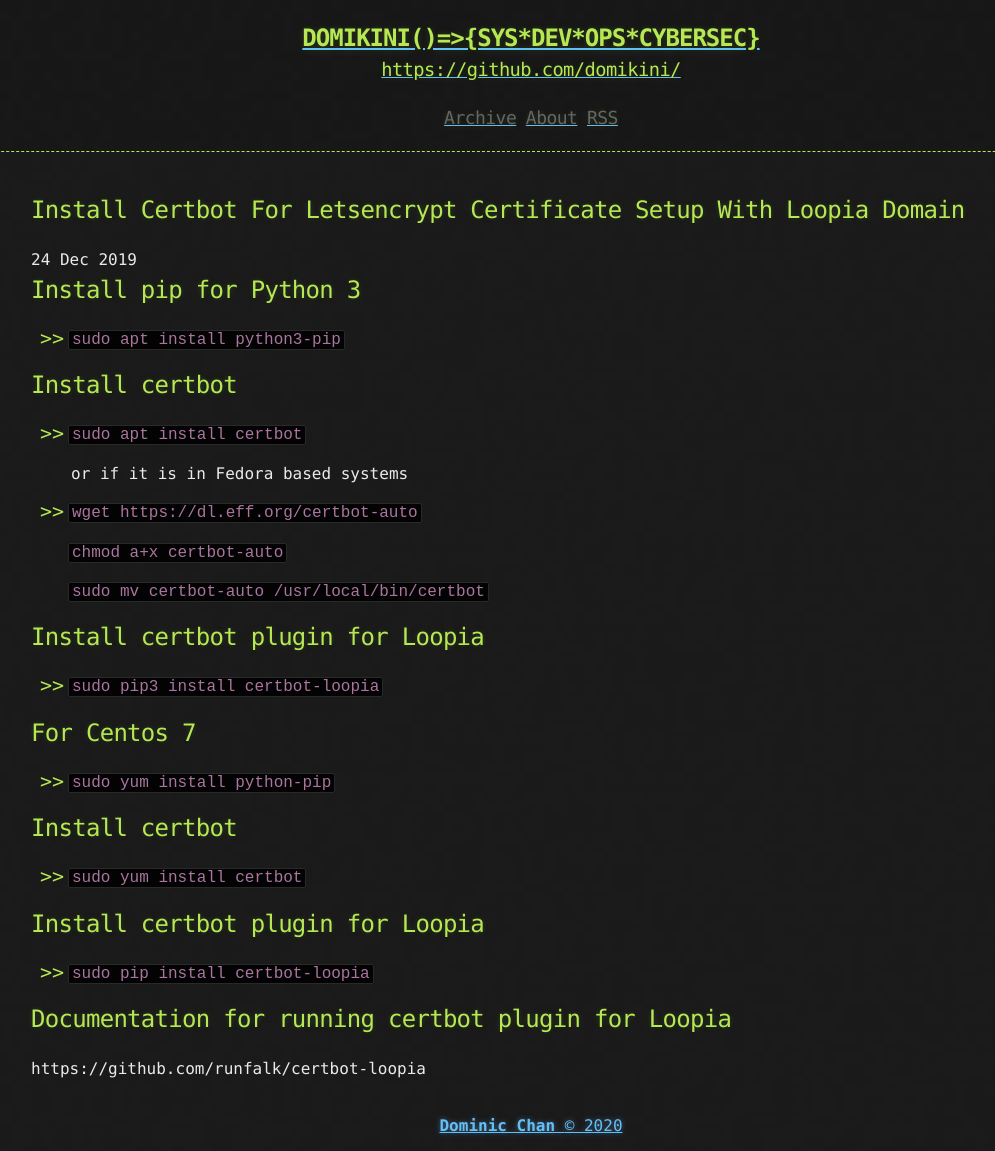
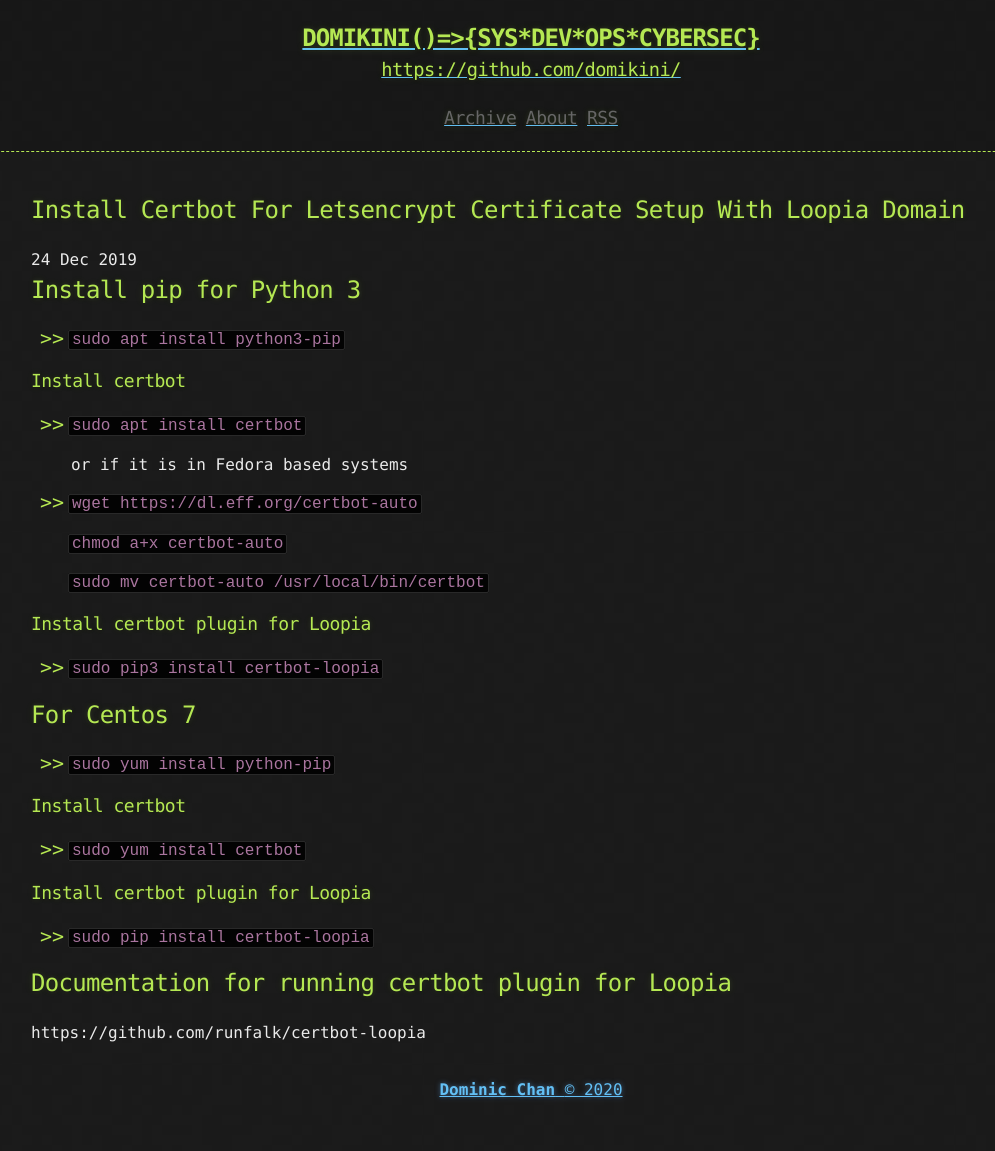
Before and after one commit to domikini/domikini.github.io, a Jekyll site: the page built from _posts/2019-12-24-Install-certbot-for-letsencrypt-certificate-setup-with-loopia-domain.md, in a window 1280 px wide. Shown: the whole page, without its empty margins (109-1104 px from the left). Built offline with Jekyll 4.4.1, drawn with Linux system fonts in a browser that asks for light colours; after the commit the page ends 1115 px from its top, so only the background shows below that.

Commit message:
updated files

```diff
--- a/_posts/2019-12-24-Install-certbot-for-letsencrypt-certificate-setup-with-loopia-domain.md
+++ b/_posts/2019-12-24-Install-certbot-for-letsencrypt-certificate-setup-with-loopia-domain.md
@@ -1,7 +1,7 @@
 ## Install pip for Python 3
 * `sudo apt install python3-pip`
 
-## Install certbot
+### Install certbot
 * `sudo apt install certbot`
 
     or if it is in Fedora based systems
@@ -12,8 +12,7 @@
 
    `sudo mv certbot-auto /usr/local/bin/certbot`
 
-
-## Install certbot plugin for Loopia
+### Install certbot plugin for Loopia
 * `sudo pip3 install certbot-loopia`
 
 
@@ -23,10 +22,10 @@
 
 * `sudo yum install python-pip`
 
-## Install certbot
+### Install certbot
 * `sudo yum install certbot`
 
-## Install certbot plugin for Loopia
+### Install certbot plugin for Loopia
 * `sudo pip install certbot-loopia`
 
 
```
